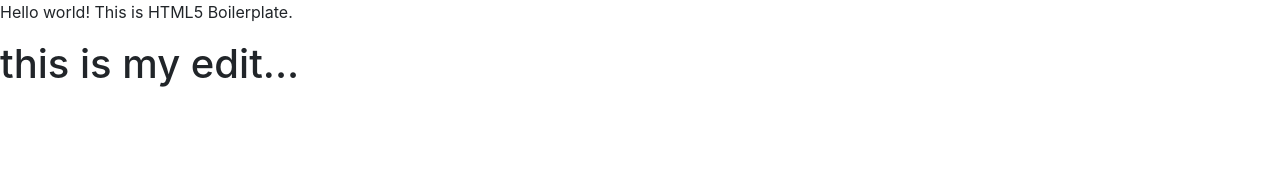
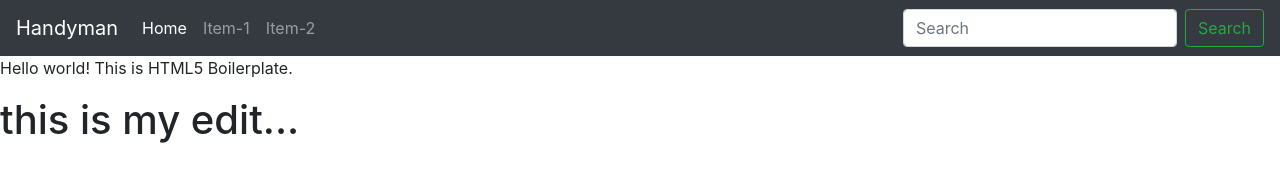
Before and after one commit to MuhammadaiDev/Atrial-Design, a plain HTML site: page index.html in a window 1280 px wide. Drawn offline with nearby package versions, Linux system fonts and the light colour scheme.

Commit message:
nav bar dark color but form is inline

```diff
--- a/index.html
+++ b/index.html
@@ -15,6 +15,12 @@
   <link rel="stylesheet" href="css/main.css">
   <link rel="stylesheet" href="https://stackpath.bootstrapcdn.com/bootstrap/4.5.0/css/bootstrap.min.css" integrity="sha384-9aIt2nRpC12Uk9gS9baDl411NQApFmC26EwAOH8WgZl5MYYxFfc+NcPb1dKGj7Sk" crossorigin="anonymous">
 
+<!-- SCRIPT -->
+<script src="https://code.jquery.com/jquery-3.5.1.slim.min.js" integrity="sha384-DfXdz2htPH0lsSSs5nCTpuj/zy4C+OGpamoFVy38MVBnE+IbbVYUew+OrCXaRkfj" crossorigin="anonymous"></script>
+<script src="https://cdn.jsdelivr.net/npm/popper.js@1.16.0/dist/umd/popper.min.js" integrity="sha384-Q6E9RHvbIyZFJoft+2mJbHaEWldlvI9IOYy5n3zV9zzTtmI3UksdQRVvoxMfooAo" crossorigin="anonymous"></script>
+<script src="https://stackpath.bootstrapcdn.com/bootstrap/4.5.0/js/bootstrap.min.js" integrity="sha384-OgVRvuATP1z7JjHLkuOU7Xw704+h835Lr+6QL9UvYjZE3Ipu6Tp75j7Bh/kR0JKI" crossorigin="anonymous"></script>
+<!-- SCRIPT -->
+
 
   <meta name="theme-color" content="#fafafa">
 </head>
@@ -25,6 +31,38 @@
   <![endif]-->
 
   <!-- Add your site or application content here -->
+<!-- NAVBAR -->
+
+<nav class="navbar navbar-expand-lg navbar-dark bg-dark">
+  <a class="navbar-brand" href="#">Handyman</a>
+  <button class="navbar-toggler" type="button" data-toggle="collapse" data-target="#navbarTogglerDemo02" aria-controls="navbarTogglerDemo02" aria-expanded="false" aria-label="Toggle navigation">
+    <span class="navbar-toggler-icon"></span>
+  </button>
+
+  <div class="collapse navbar-collapse" id="navbarTogglerDemo02">
+    <ul class="navbar-nav mr-auto mt-2 mt-lg-0">
+      <li class="nav-item active">
+        <a class="nav-link" href="#">Home <span class="sr-only">(current)</span></a>
+      </li>
+      <li class="nav-item">
+        <a class="nav-link" href="#">Item-1</a>
+      </li>
+      <li class="nav-item">
+        <a class="nav-link" href="#" tabindex="-1">Item-2</a>
+      </li>
+    </ul>
+    <form class="form-inline my-2 my-lg-0">
+      <input class="form-control mr-sm-2" type="search" placeholder="Search">
+      <button class="btn btn-outline-success my-2 my-sm-0" type="submit">Search</button>
+    </form>
+  </div>
+</nav>
+
+<!-- NAVBAR -->
+
+
+
+
   <p>Hello world! This is HTML5 Boilerplate.</p>
   <h1>this is my edit...</h1>
 
@@ -65,11 +103,11 @@
 
 
 
-  <script src="js/vendor/modernizr-3.8.0.min.js"></script>
+  <!-- <script src="js/vendor/modernizr-3.8.0.min.js"></script>
   <script src="https://code.jquery.com/jquery-3.4.1.min.js" integrity="sha256-CSXorXvZcTkaix6Yvo6HppcZGetbYMGWSFlBw8HfCJo=" crossorigin="anonymous"></script>
   <script>window.jQuery || document.write('<script src="js/vendor/jquery-3.4.1.min.js"><\/script>')</script>
   <script src="js/plugins.js"></script>
-  <script src="js/main.js"></script>
+  <script src="js/main.js"></script> -->
 
   <!-- Google Analytics: change UA-XXXXX-Y to be your site's ID. -->
   <script>
```
